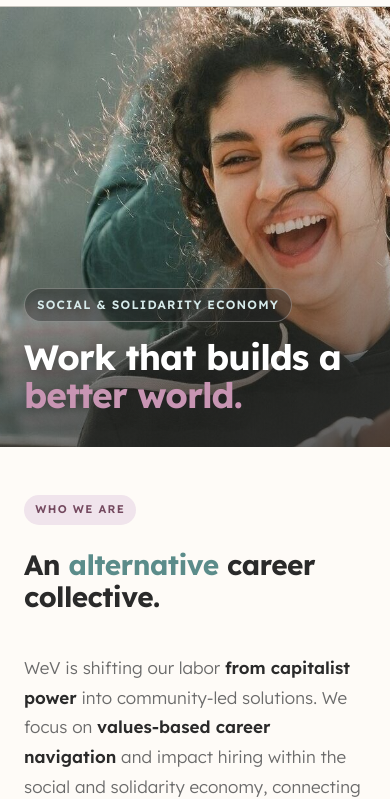
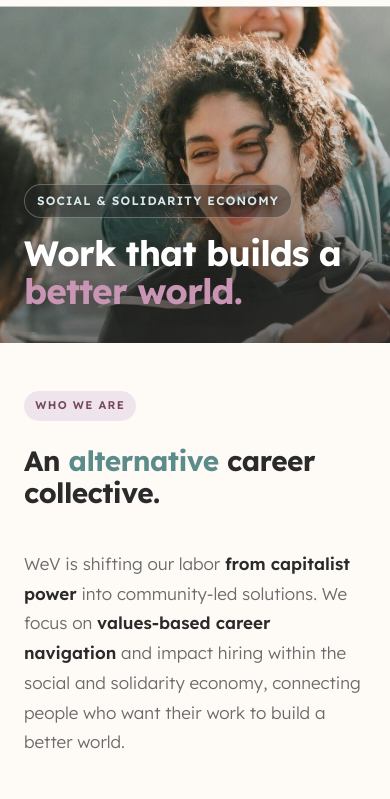
Before and after one commit to ryanbuckleyca/wev-home, a plain HTML site: page index.html in a window 390 px wide. Shown: the part 54-853 px from the top of the page. Drawn offline with Linux system fonts and the light colour scheme.

Commit message:
fix hero size lock

```diff
--- a/index.html
+++ b/index.html
@@ -364,7 +364,7 @@
     /* ─── Hero ────────────────────────────────────────────────── */
     .hero {
       position: relative;
-      height: clamp(420px, 68vh, 660px);
+      height: 38rem;
       overflow: hidden;
       display: flex;
       align-items: flex-end;
@@ -431,29 +431,29 @@
     }
     @media (max-width: 640px) {
       .hero {
-        height: clamp(330px, 54vh, 440px);
+        height: 22rem;
       }
       .hero-img {
         object-position: 24% bottom;
-        transform: scale(1.18);
-        transform-origin: 24% bottom;
       }
       .hero-content {
         padding-bottom: 2rem;
       }
     }
     @media (max-width: 430px) {
+      .hero {
+        height: 21rem;
+      }
       .hero-img {
         object-position: 35% bottom;
-        transform: scale(1.16);
-        transform-origin: 35% bottom;
       }
     }
     @media (max-width: 360px) {
+      .hero {
+        height: 20rem;
+      }
       .hero-img {
         object-position: 45% bottom;
-        transform: scale(1.1);
-        transform-origin: 45% bottom;
       }
     }
 
```
